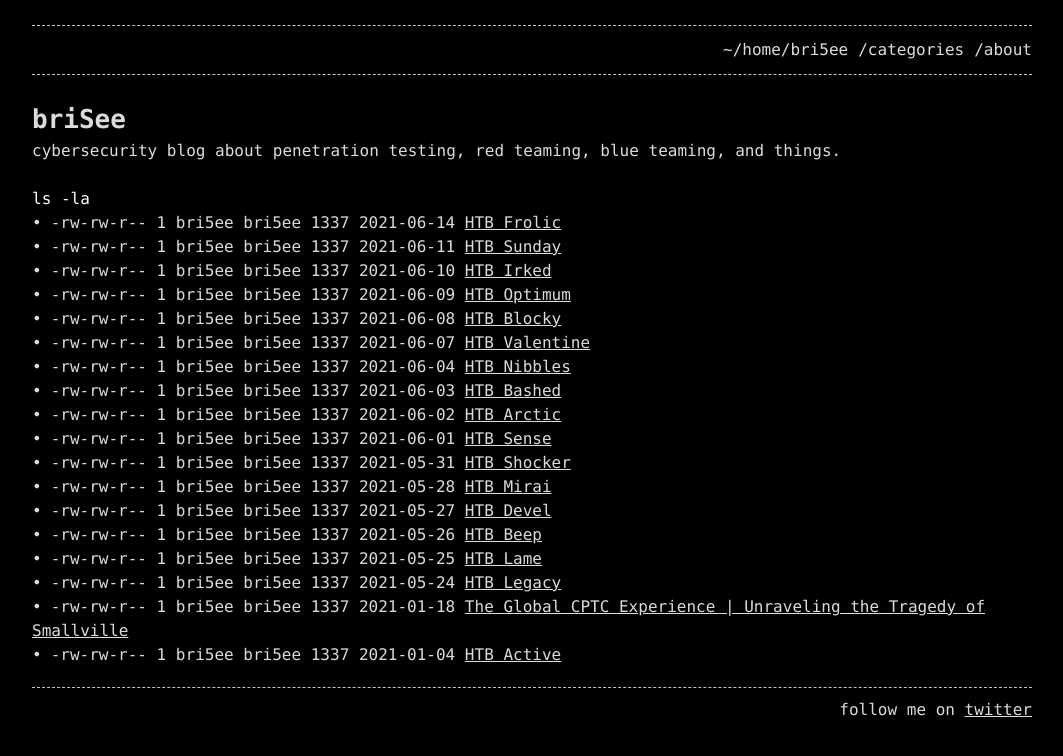
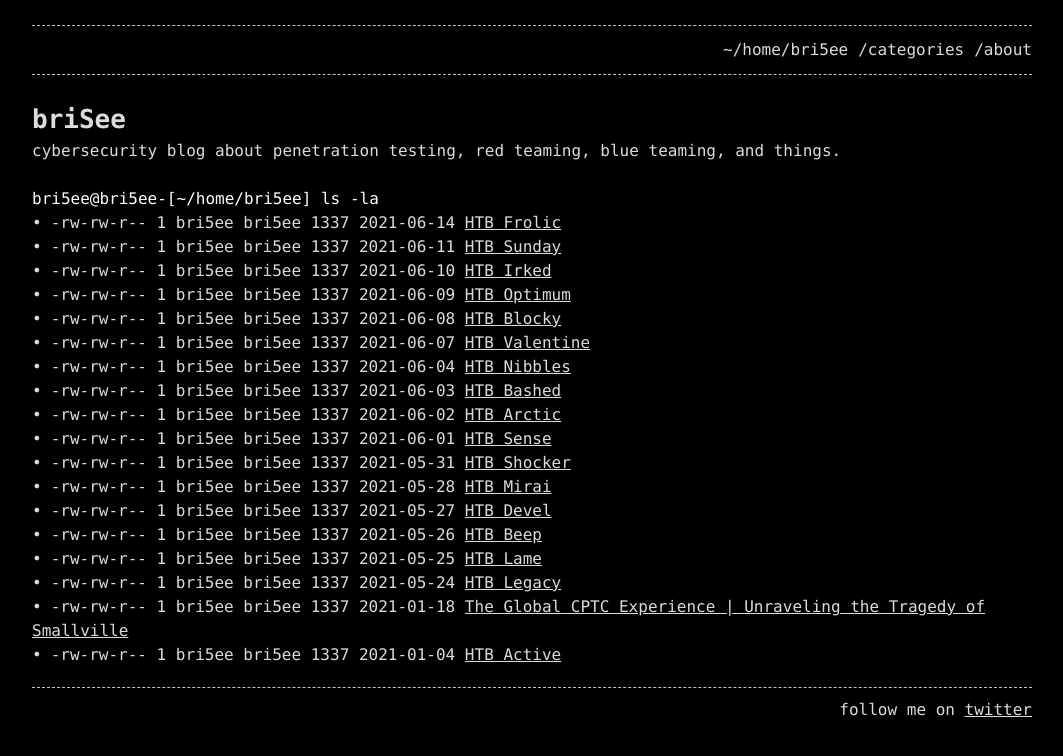
Before and after one commit to notbricey/brisee.github.io, a Jekyll site: the page built from index.md, in a window 1280 px wide. Shown: the top 756 px of the page, without its empty margins (108-1171 px from the left). Built offline with Jekyll 4.4.1, drawn with Linux system fonts in a browser that asks for light colours.

Commit message:
Update home.html

```diff
--- a/_layouts/home.html
+++ b/_layouts/home.html
@@ -5,7 +5,7 @@ layout: default
 {{ content }}
 {% assign contentwonl = content | strip_newlines %} {% unless contentwonl == ""  %} <br /> {% endunless %} <!-- add line break if there is any content -->
 
-ls -la
+bri5ee@bri5ee-[~/home/bri5ee] ls -la
 {%- if site.posts.size > 0 -%}
   <ul>
     {%- for post in site.posts -%}
```
